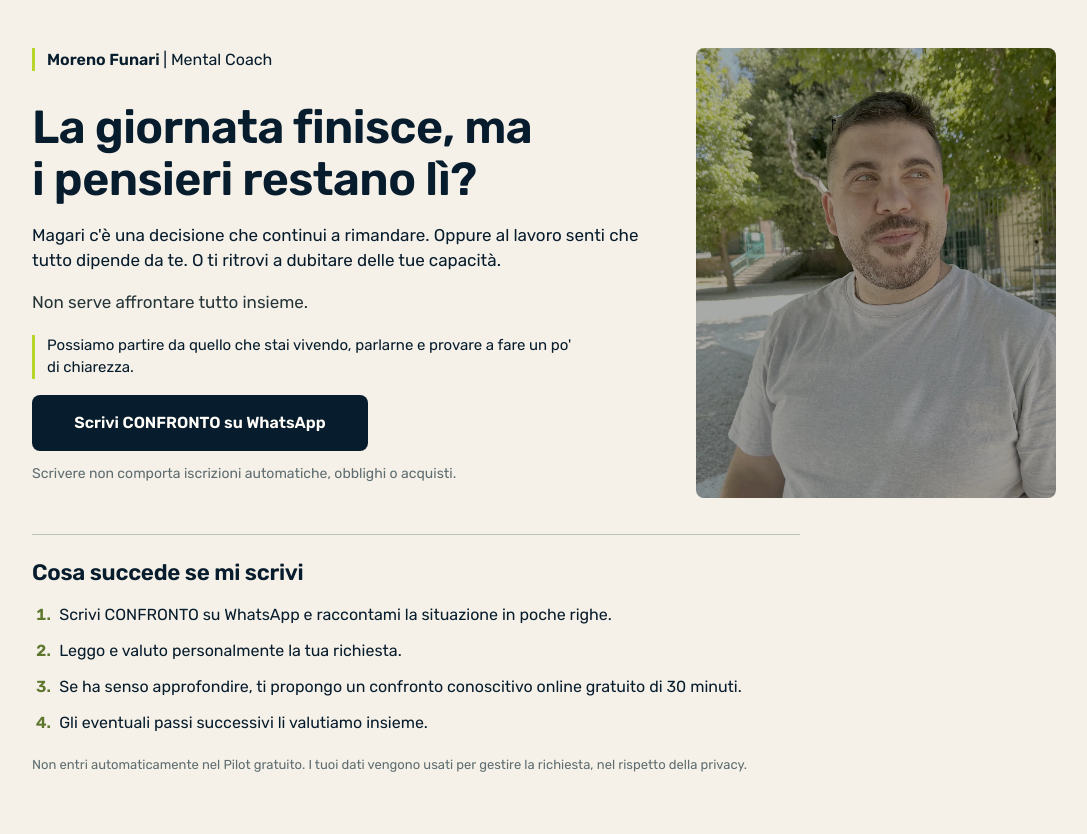
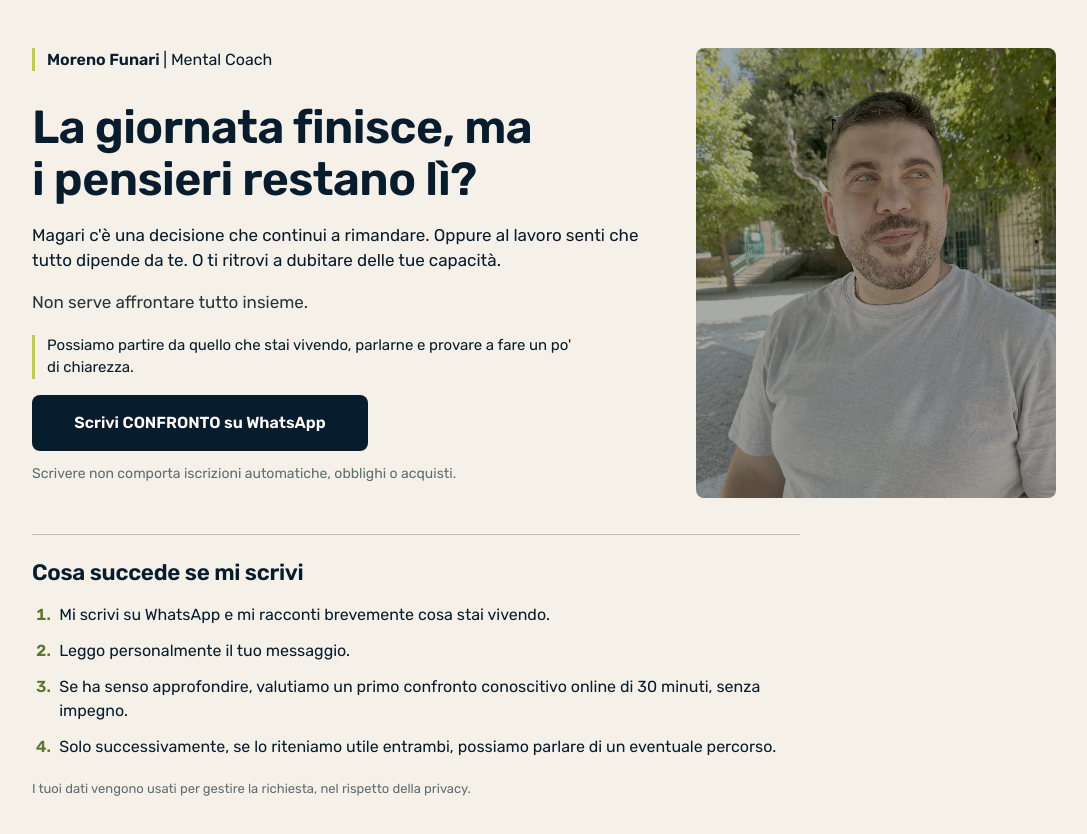
Before and after one commit to MorenoFunari/moreno-funari-website, a Next.js app: page /ads/confronto in a window 1280 px wide. Shown: the top 834 px of the page, without its empty margins (96-1183 px from the left). Built offline with nearby package versions, Linux system fonts and the light colour scheme; no server answers.

Commit message:
fix: focus Ads landing on personal WhatsApp contact

```diff
--- a/src/app/ads/confronto/page.tsx
+++ b/src/app/ads/confronto/page.tsx
@@ -64,15 +64,14 @@ export default function AdsConfrontoPage() {
         <section className={styles.process} aria-labelledby="confronto-process">
           <h2 id="confronto-process">Cosa succede se mi scrivi</h2>
           <ol>
-            <li>Scrivi CONFRONTO su WhatsApp e raccontami la situazione in poche righe.</li>
-            <li>Leggo e valuto personalmente la tua richiesta.</li>
-            <li>Se ha senso approfondire, ti propongo un confronto conoscitivo online gratuito di 30 minuti.</li>
-            <li>Gli eventuali passi successivi li valutiamo insieme.</li>
+            <li>Mi scrivi su WhatsApp e mi racconti brevemente cosa stai vivendo.</li>
+            <li>Leggo personalmente il tuo messaggio.</li>
+            <li>Se ha senso approfondire, valutiamo un primo confronto conoscitivo online di 30 minuti, senza impegno.</li>
+            <li>Solo successivamente, se lo riteniamo utile entrambi, possiamo parlare di un eventuale percorso.</li>
           </ol>
         </section>
         <p className={styles.note}>
-          Non entri automaticamente nel Pilot gratuito. I tuoi dati vengono usati
-          per gestire la richiesta, nel rispetto della privacy.
+          I tuoi dati vengono usati per gestire la richiesta, nel rispetto della privacy.
         </p>
       </div>
     </main>
```
